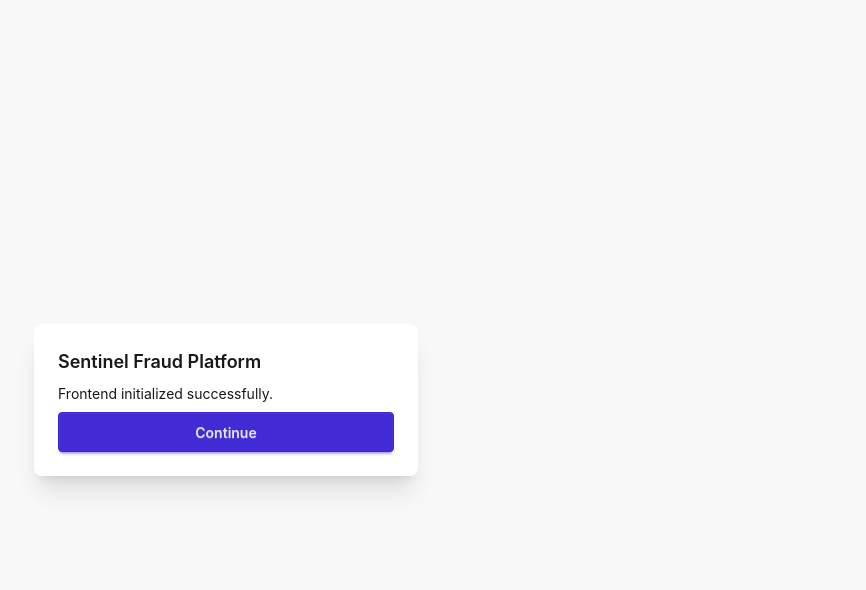
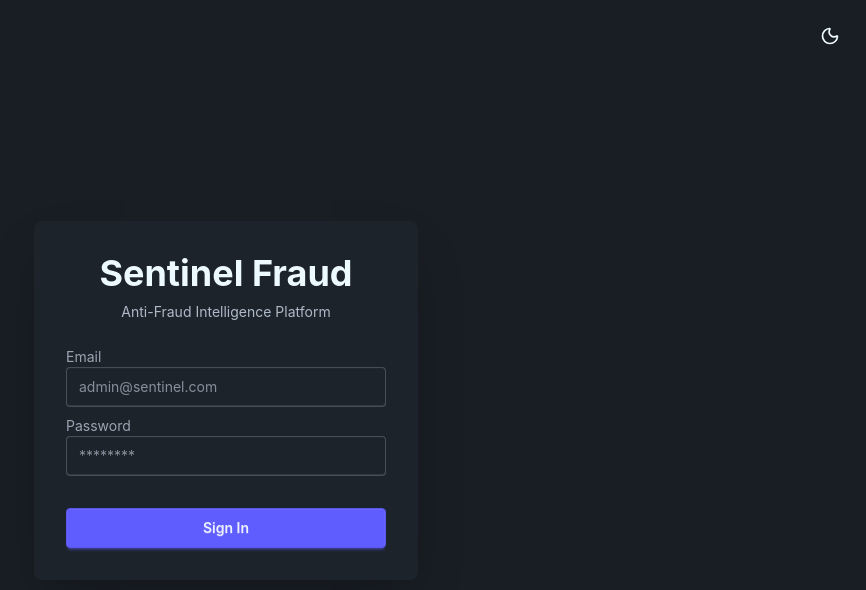
Before and after one commit to anthony-steffen/sentinel, a React (Vite) app in the folder sentinel-fraud-web/: page / in a window 1280 px wide. Shown: the top 590 px of the page, without its empty margins (414-1280 px from the left). Built offline with nearby package versions, Linux system fonts and the light colour scheme.

Commit message:
✨ feat(theme): implement theme provider and toggle functionality

```diff
--- a/sentinel-fraud-web/src/App.css
+++ b/sentinel-fraud-web/src/App.css
@@ -1,2 +1,5 @@
 @import "tailwindcss";
-@plugin "daisyui";
+
+@plugin "daisyui" {
+  themes: lofi --default, dark --prefersdark;
+}
--- a/sentinel-fraud-web/src/App.tsx
+++ b/sentinel-fraud-web/src/App.tsx
@@ -1,22 +1,13 @@
+import { ThemeProvider } from "./providers/theme-provider"
+
+import { LoginPage } from "./pages/LoginPage"
+
+
 function App() {
   return (
-    <div className="min-h-screen bg-base-200 flex items-center justify-center">
-      <div className="card w-96 bg-base-100 shadow-xl">
-        <div className="card-body">
-          <h1 className="card-title">
-            Sentinel Fraud Platform
-          </h1>
-
-          <p>
-            Frontend initialized successfully.
-          </p>
-
-          <button className="btn btn-primary">
-            Continue
-          </button>
-        </div>
-      </div>
-    </div>
+    <ThemeProvider>
+      <LoginPage />
+    </ThemeProvider>
   )
 }
 
--- /dev/null
+++ b/sentinel-fraud-web/src/components/theme-toggle.tsx
@@ -0,0 +1,27 @@
+import { Moon, Sun } from "lucide-react"
+
+import { useThemeStore } from "../store/theme-store"
+
+
+export function ThemeToggle() {
+  const theme = useThemeStore(
+    (state) => state.theme,
+  )
+
+  const toggleTheme = useThemeStore(
+    (state) => state.toggleTheme,
+  )
+
+  return (
+    <button
+      onClick={toggleTheme}
+      className="btn btn-ghost btn-circle"
+    >
+      {theme === "lofi" ? (
+        <Sun size={20} />
+      ) : (
+        <Moon size={20} />
+      )}
+    </button>
+  )
+}
--- a/sentinel-fraud-web/src/main.tsx
+++ b/sentinel-fraud-web/src/main.tsx
@@ -1,7 +1,7 @@
 import { StrictMode } from 'react'
 import { createRoot } from 'react-dom/client'
 import './App.css'
-import App from './App.tsx'
+import App from './App'
 
 createRoot(document.getElementById('root')!).render(
   <StrictMode>
--- /dev/null
+++ b/sentinel-fraud-web/src/pages/LoginPage.tsx
@@ -0,0 +1,58 @@
+import { ThemeToggle } from "../components/theme-toggle"
+
+
+export function LoginPage() {
+  return (
+    <div className="min-h-screen bg-base-200 flex items-center justify-center relative px-4">
+      <div className="absolute top-4 right-4">
+        <ThemeToggle />
+      </div>
+
+      <div className="card w-full max-w-sm bg-base-100 shadow-2xl p-2">
+        <div className="card-body gap-2">
+          <div className="text-center mb-4">
+            <h1 className="text-4xl font-bold">
+              Sentinel Fraud
+            </h1>
+
+            <p className="text-base-content/70 mt-2">
+              Anti-Fraud Intelligence Platform
+            </p>
+          </div>
+
+          <div className="form-control w-full">
+            <label className="label">
+              <span className="label-text">
+                Email
+              </span>
+            </label>
+
+            <input
+              type="email"
+              placeholder="admin@sentinel.com"
+              className="input input-bordered w-full"
+            />
+          </div>
+
+          <div className="form-control w-full">
+            <label className="label">
+              <span className="label-text">
+                Password
+              </span>
+            </label>
+
+            <input
+              type="password"
+              placeholder="********"
+              className="input input-bordered w-full"
+            />
+          </div>
+
+          <button className="btn btn-primary mt-6">
+            Sign In
+          </button>
+        </div>
+      </div>
+    </div>
+  )
+}
--- /dev/null
+++ b/sentinel-fraud-web/src/providers/theme-provider.tsx
@@ -0,0 +1,26 @@
+import { useEffect } from "react"
+
+import { useThemeStore } from "../store/theme-store"
+
+
+interface ThemeProviderProps {
+  children: React.ReactNode
+}
+
+
+export function ThemeProvider({
+  children,
+}: ThemeProviderProps) {
+  const theme = useThemeStore(
+    (state) => state.theme,
+  )
+
+  useEffect(() => {
+    document.documentElement.setAttribute(
+      "data-theme",
+      theme,
+    )
+  }, [theme])
+
+  return children
+}
--- /dev/null
+++ b/sentinel-fraud-web/src/store/theme-store.ts
@@ -0,0 +1,67 @@
+import { create } from "zustand"
+
+type Theme = "lofi" | "dark"
+
+interface ThemeStore {
+  theme: Theme
+
+  toggleTheme: () => void
+
+  setTheme: (theme: Theme) => void
+}
+
+const getInitialTheme = (): Theme => {
+  const storedTheme = localStorage.getItem(
+    "sentinel-theme",
+  ) as Theme | null
+
+  if (storedTheme) {
+    return storedTheme
+  }
+
+  return "dark"
+}
+
+export const useThemeStore = create<ThemeStore>(
+  (set) => ({
+    theme: getInitialTheme(),
+
+    toggleTheme: () =>
+      set((state) => {
+        const newTheme =
+          state.theme === "dark"
+            ? "lofi"
+            : "dark"
+
+        localStorage.setItem(
+          "sentinel-theme",
+          newTheme,
+        )
+
+        document.documentElement.setAttribute(
+          "data-theme",
+          newTheme,
+        )
+
+        return {
+          theme: newTheme,
+        }
+      }),
+
+    setTheme: (theme) => {
+      localStorage.setItem(
+        "sentinel-theme",
+        theme,
+      )
+
+      document.documentElement.setAttribute(
+        "data-theme",
+        theme,
+      )
+
+      set({
+        theme,
+      })
+    },
+  }),
+)
```
